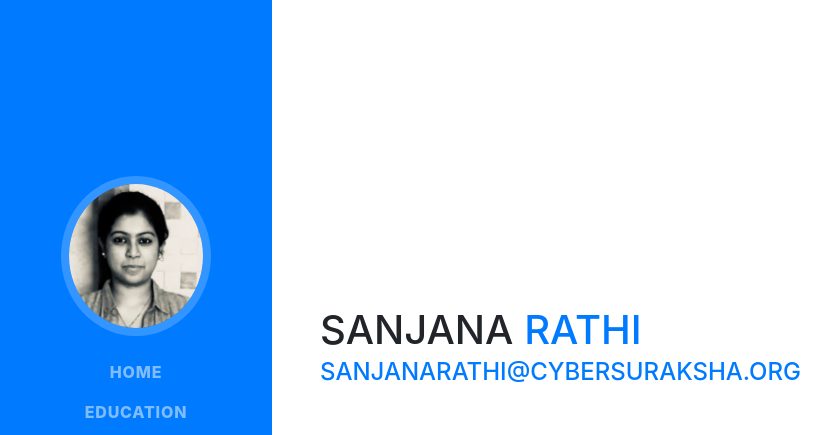
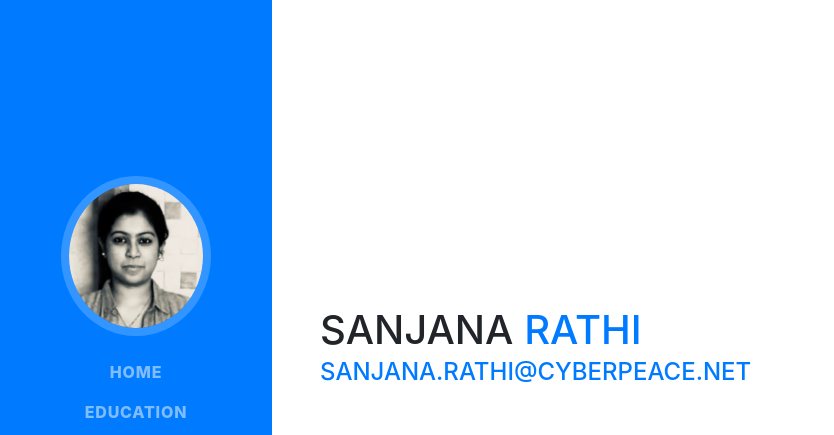
Before and after one commit to SanjanaRathi/sanjanarathi.github.io, a website with bundled scripts: page about.html in a window 1280 px wide. Shown: the top 435 px of the page, without its empty margins (0-834 px from the left). Built offline with nearby package versions, Linux system fonts and the light colour scheme; a web font is replaced by a local one.

Commit message:
Update about.html

```diff
--- a/about.html
+++ b/about.html
@@ -69,7 +69,7 @@
             <span class="text-primary">Rathi</span>
           </h1>
           <div class="subheading mb-5">
-            <a href="mailto:name@email.com">sanjanarathi@cybersuraksha.org</a>
+            <a href="mailto:name@email.com">sanjana.rathi@cyberpeace.net</a>
           </div>
           <div class="social-icons">
             <a href="https://www.linkedin.com/in/sanjanarathi/">
```
